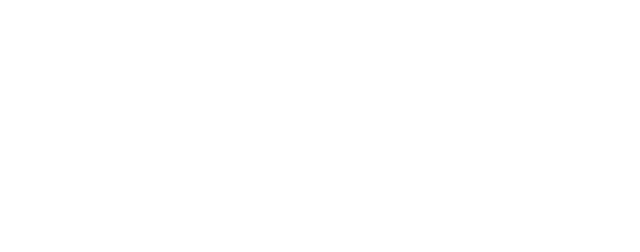
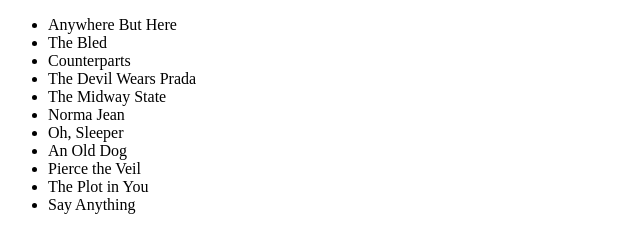
Before and after one commit to acciojob/sorting-articles-Lavanya-pg87, a website: page main.html in a window 1280 px wide. Shown: the whole page, without its empty margins (0-640 px from the left). Drawn offline with Linux system fonts and the light colour scheme.

Commit message:
created a submission

```diff
--- a/main.html
+++ b/main.html
@@ -9,6 +9,25 @@
 <body>
 	<!-- the entire body must be written by student -->
     <script type="text/javascript" src="./script.js">
+
+		</script>
+	<div class="main">
+		<div class="list">
+			<ul id="bands">
+				<li>Anywhere But Here</li>
+				<li>The Bled</li>
+				<li>Counterparts</li>
+				<li>The Devil Wears Prada</li>
+				<li>The Midway State</li>
+				<li>Norma Jean</li>
+				<li>Oh, Sleeper</li>
+				<li>An Old Dog</li>
+				<li>Pierce the Veil</li>
+				<li>The Plot in You</li>
+				<li>Say Anything</li>
+			</ul>
+		</div>
+	</div>
 </script>
 
 </body>
```
